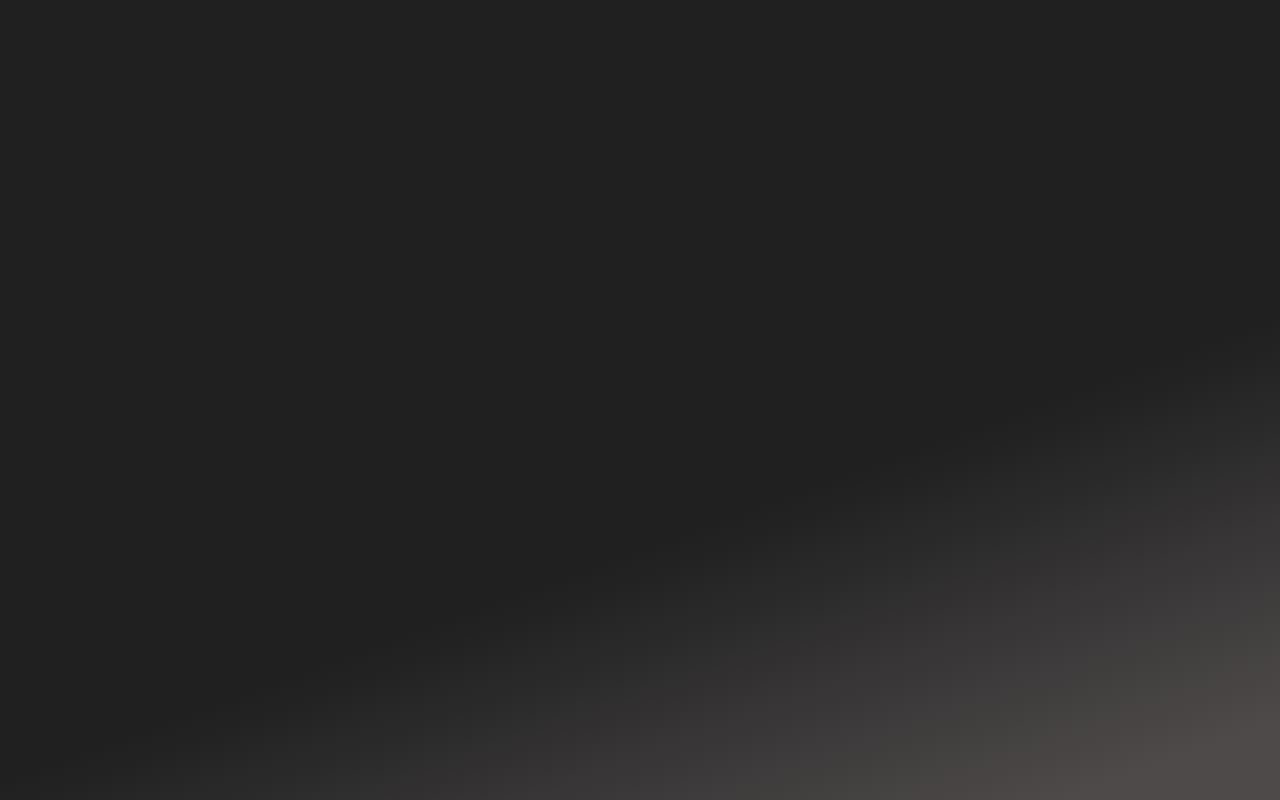
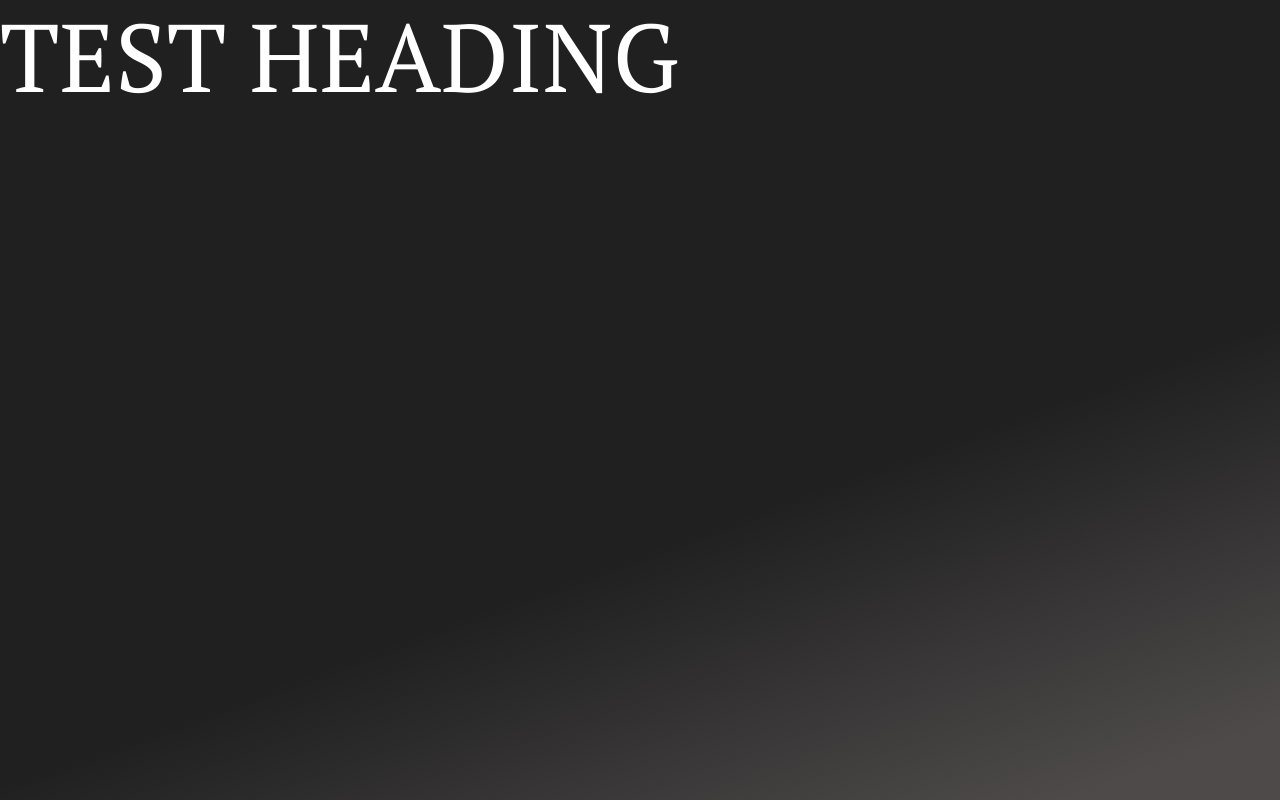
Before and after one commit to Akeyo21/FinManage, a Next.js app: page / in a window 1280 px wide. Built offline with nearby package versions, Linux system fonts and the light colour scheme.

Commit message:
Adding test text

```diff
--- a/src/pages/index.tsx
+++ b/src/pages/index.tsx
@@ -2,6 +2,7 @@ import Head from 'next/head'
 import Image from 'next/image'
 import { Inter } from 'next/font/google'
 import styles from '@/styles/Home.module.css'
+import Typography  from '@mui/material/Typography'
 
 const inter = Inter({ subsets: ['latin'] })
 
@@ -16,6 +17,7 @@ export default function Home() {
         <link rel="icon" href="/favicon.ico" />
       </Head>
       <main>
+        <Typography variant="h1">TEST HEADING</Typography>
       </main>
     </>
   )
```
